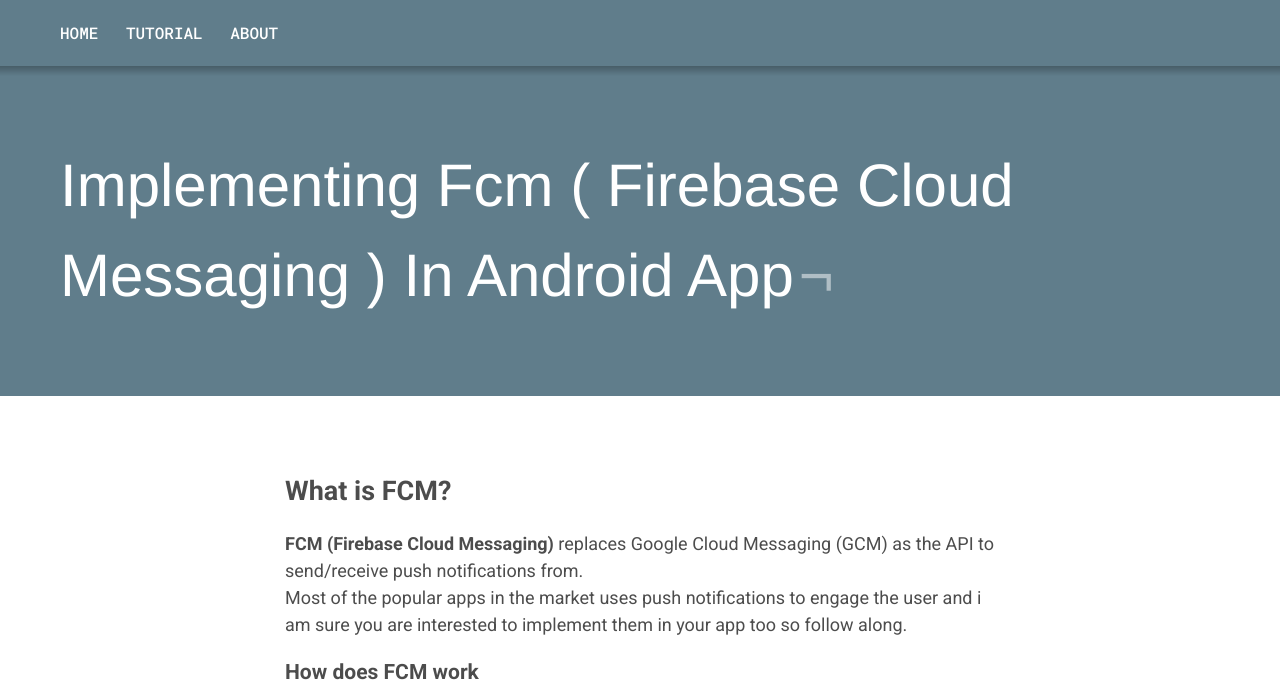
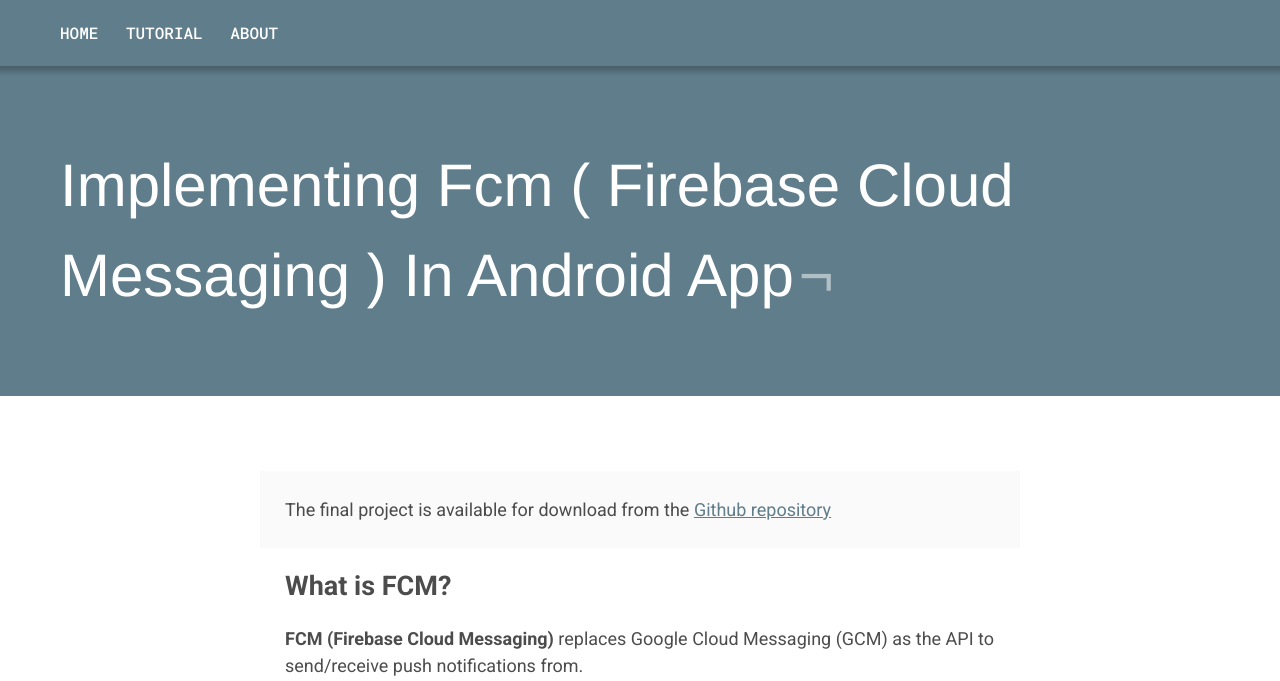
Before and after one commit to Shubhank101/iOSAndroidChaosOverFlow, a Jekyll site: the page built from _posts/2016-06-02-Implementing-FCM (-Firebase-Cloud -Messaging )-in-Android-App.md, in a window 1280 px wide and 900 px high, cut to the strip 0-681 px from the top of the window. Built offline with Jekyll 4.4.1, drawn with Linux system fonts in a browser that asks for light colours; comment, search, counter and statistics services are not loaded.

Commit message:
Updated FCM link

```diff
--- a/_posts/2016-06-02-Implementing-FCM (-Firebase-Cloud -Messaging )-in-Android-App.md
+++ b/_posts/2016-06-02-Implementing-FCM (-Firebase-Cloud -Messaging )-in-Android-App.md
@@ -4,6 +4,8 @@
 tagline: "Implementing Firebase in android app"
 tags : [intro, beginner, swift, tutorial]
 ---
+
+> The final project is available for download from the [Github repository](https://github.com/Shubhank101/iOSAndroidChaosOverFlow-Projects)
 
 
 ## What is FCM?
```
